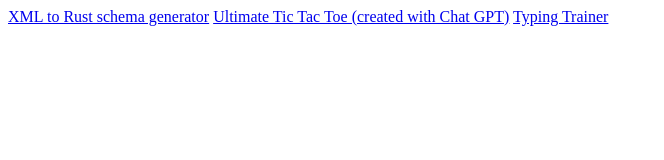
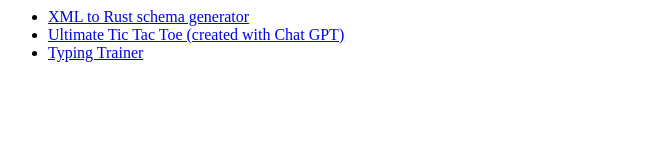
Before and after one commit to Thomblin/thomblin.github.io, a plain HTML site: page index.html in a window 1280 px wide. Shown: the whole page, without its empty margins (0-664 px from the left). Drawn offline with Linux system fonts and the light colour scheme.

Commit message:
added formatting

```diff
--- a/index.html
+++ b/index.html
@@ -1,3 +1,5 @@
-<a href="xml_schema_generator/">XML to Rust schema generator</a>
-<a href="ultimate_tic_tac_toe/">Ultimate Tic Tac Toe (created with Chat GPT)</a>
-<a href="typing/">Typing Trainer</a>
+<ul>
+    <li><a href="xml_schema_generator/">XML to Rust schema generator</a></li>
+    <li><a href="ultimate_tic_tac_toe/">Ultimate Tic Tac Toe (created with Chat GPT)</a></li>
+    <li><a href="typing/">Typing Trainer</a></li>
+</ul>
```
